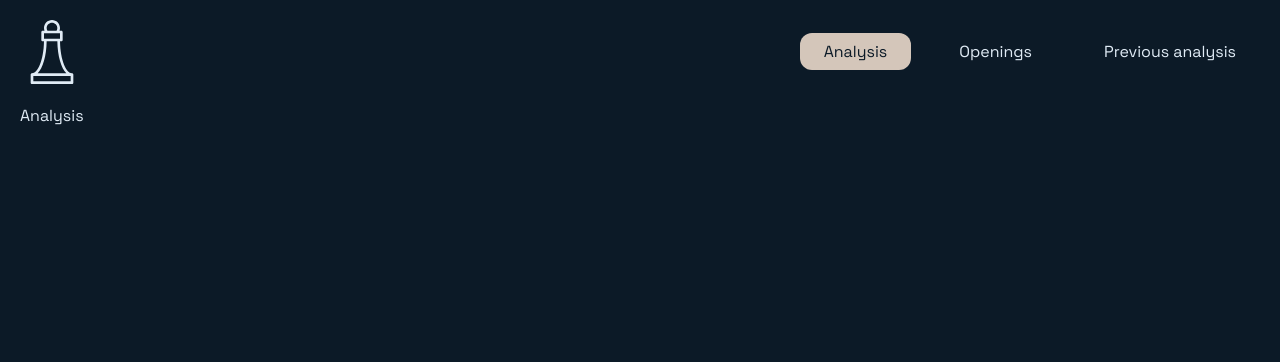
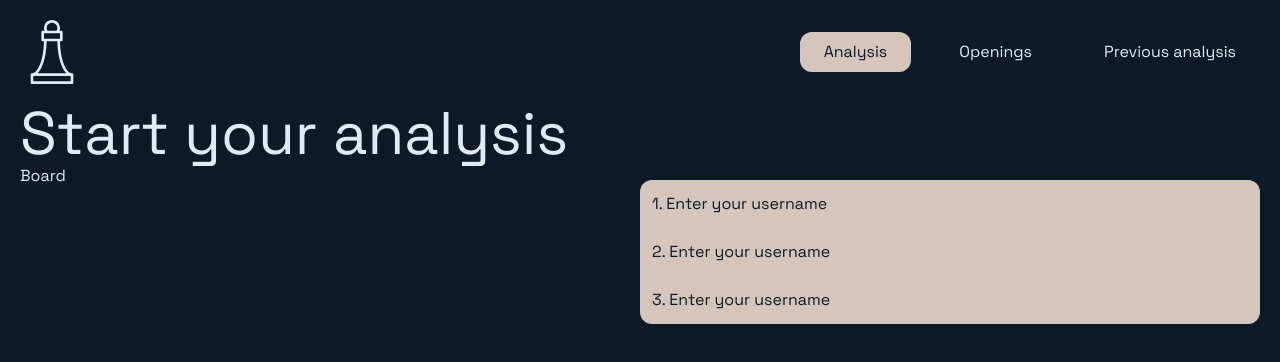
Before and after one commit to radekrzepka/chess-profile-analyzer, a Next.js app: page /analysis in a window 1280 px wide. Shown: the top 362 px of the page. Built offline with nearby package versions, Linux system fonts and the light colour scheme.

Commit message:
feat: added basic form styling

```diff
--- a/package.json
+++ b/package.json
@@ -9,6 +9,7 @@
     "lint": "next lint"
   },
   "dependencies": {
+    "@hookform/resolvers": "^3.1.1",
     "@reduxjs/toolkit": "^1.9.5",
     "@types/node": "20.4.2",
     "@types/react": "18.2.15",
--- a/src/app/analysis/page.tsx
+++ b/src/app/analysis/page.tsx
@@ -1,9 +1,17 @@
 import { FC } from "react";
+import AnalysisForm from "@/modules/analysis/analysis-form";
+import Board from "@/modules/analysis/board";
 
 interface PageProps {}
 
 const Page: FC<PageProps> = ({}) => {
-   return <>Analysis</>;
+   return (
+      <div className="grid grid-cols-2">
+         <h1 className="col-span-2 text-6xl">Start your analysis</h1>
+         <Board />
+         <AnalysisForm />
+      </div>
+   );
 };
 
 export default Page;
--- a/src/components/navigation/navigation-list-item.tsx
+++ b/src/components/navigation/navigation-list-item.tsx
@@ -22,7 +22,7 @@ const NavigationListItem: FC<NavigationListItemProps> = ({
          <Link
             className={classNames(
                isSelected && "bg-primary text-background hover:text-gray-600",
-               "rounded-xl px-6 py-2",
+               "block rounded-xl px-6 py-2",
             )}
             href={path}
          >
--- /dev/null
+++ b/src/modules/analysis/analysis-form-card.tsx
@@ -0,0 +1,51 @@
+import classNames from "classnames";
+import { FC, ReactNode, useState } from "react";
+
+interface AnalysisFormCardProps {
+   children: ReactNode;
+   label: string;
+   className?: string;
+   firstChild?: boolean;
+   lastChild?: boolean;
+}
+
+const AnalysisFormCard: FC<AnalysisFormCardProps> = ({
+   children,
+   label,
+   className,
+   firstChild,
+   lastChild,
+}) => {
+   const [opened, setOpened] = useState(false);
+
+   const onClickHandler = (event: React.MouseEvent) => {
+      event.preventDefault();
+      setOpened((prevState) => !prevState);
+   };
+
+   return (
+      <div className={classNames(className, "text-background")}>
+         <button
+            className={classNames(
+               "w-full cursor-pointer bg-primary p-3 text-left",
+               firstChild && "rounded-t-xl",
+               lastChild && !opened && "rounded-b-xl",
+            )}
+            onClick={onClickHandler}
+         >
+            {label}
+         </button>
+         <div
+            className={classNames(
+               !opened && "hidden",
+               lastChild && "rounded-b-xl",
+               "bg-accent p-3",
+            )}
+         >
+            {children}
+         </div>
+      </div>
+   );
+};
+
+export default AnalysisFormCard;
--- a/src/modules/analysis/analysis-form-schema.tsx
+++ b/src/modules/analysis/analysis-form-schema.tsx
@@ -0,0 +1,7 @@
+import { z } from "zod";
+
+export const analysisFormSchema = z.object({
+   username: z.string().min(1),
+});
+
+export type AnalysisForm = z.infer<typeof analysisFormSchema>;
--- a/src/modules/analysis/analysis-form.tsx
+++ b/src/modules/analysis/analysis-form.tsx
@@ -1,11 +1,66 @@
+"use client";
+
 import { FC } from "react";
+import { type SubmitHandler, useForm } from "react-hook-form";
+import TextInput from "@/components/ui/text-input";
+import { analysisFormSchema, type AnalysisForm } from "./analysis-form-schema";
+import { zodResolver } from "@hookform/resolvers/zod";
+import AnalysisFormCard from "./analysis-form-card";
 
 interface AnalysisFormProps {}
 
 const AnalysisForm: FC<AnalysisFormProps> = ({}) => {
+   const {
+      register,
+      handleSubmit,
+      watch,
+      formState: { errors },
+   } = useForm<AnalysisForm>({
+      resolver: zodResolver(analysisFormSchema),
+   });
+
+   console.log(watch());
+
    return (
       <form>
-         <h1 className="text-6xl">Start your analysis</h1>
+         <div className="mt-4">
+            <AnalysisFormCard label="1. Enter your username" firstChild={true}>
+               <TextInput
+                  type="text"
+                  id="username"
+                  register={register}
+                  name="username"
+               />
+               <TextInput
+                  type="text"
+                  id="username"
+                  register={register}
+                  name="username"
+               />
+               <TextInput
+                  type="text"
+                  id="username"
+                  register={register}
+                  name="username"
+               />
+            </AnalysisFormCard>
+            <AnalysisFormCard label="2. Enter your username">
+               <TextInput
+                  type="text"
+                  id="username"
+                  register={register}
+                  name="username"
+               />
+            </AnalysisFormCard>
+            <AnalysisFormCard label="3. Enter your username" lastChild={true}>
+               <TextInput
+                  type="text"
+                  id="username"
+                  register={register}
+                  name="username"
+               />
+            </AnalysisFormCard>
+         </div>
       </form>
    );
 };
--- /dev/null
+++ b/src/modules/analysis/board.tsx
@@ -0,0 +1,9 @@
+import { FC } from "react";
+
+interface BoardProps {}
+
+const Board: FC<BoardProps> = ({}) => {
+   return <div>Board</div>;
+};
+
+export default Board;
```
Also changed, not shown: 1 other file (tests, documents, lock files or other folders).
